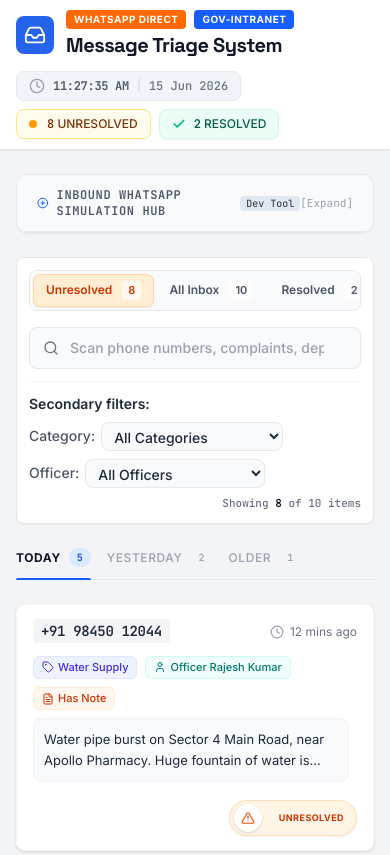
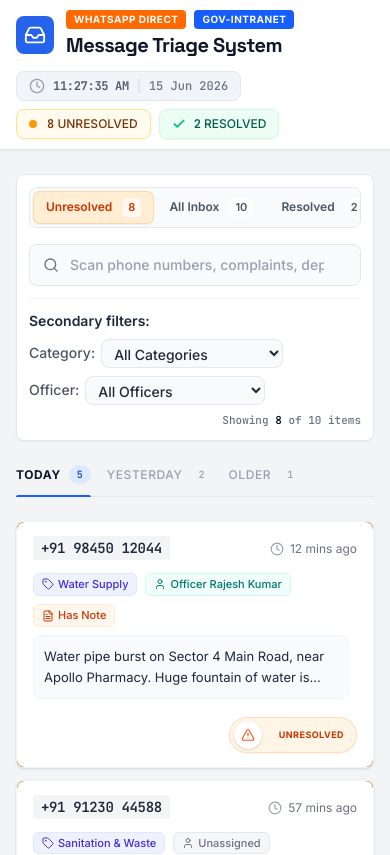
Before and after one commit to Kamiz660/message-triage-system, a Next.js app: page / in a window 390 px wide. Shown: the top 855 px of the page. Built offline with nearby package versions, Linux system fonts and the light colour scheme.

Commit message:
Mobile UX: swipe-to-resolve, hide simulator, fix toast position, hide scrollbar

```diff
--- a/src/app/page.tsx
+++ b/src/app/page.tsx
@@ -535,16 +535,16 @@
         <AnimatePresence>
           {showSuccessToast && (
             <motion.div
-              initial={{ opacity: 0, y: -15 }}
+              initial={{ opacity: 0, y: -20 }}
               animate={{ opacity: 1, y: 0 }}
-              exit={{ opacity: 0, y: -15 }}
-              className="fixed bottom-6 right-6 z-50 bg-gray-900 text-white text-xs py-3 px-4 rounded-lg shadow-xl flex items-center gap-3 border border-gray-800"
+              exit={{ opacity: 0, y: -20 }}
+              className="fixed top-4 left-1/2 -translate-x-1/2 md:top-auto md:bottom-6 md:left-auto md:right-6 md:translate-x-0 z-50 bg-gray-900 text-white text-xs py-3 px-4 rounded-lg shadow-xl flex items-center gap-3 border border-gray-800 max-w-[90vw]"
             >
-              <div className="w-2 h-2 rounded-full bg-emerald-400" />
-              <span>{showSuccessToast}</span>
+              <div className="w-2 h-2 rounded-full bg-emerald-400 shrink-0" />
+              <span className="truncate">{showSuccessToast}</span>
               <button
                 onClick={() => setShowSuccessToast(null)}
-                className="text-gray-400 hover:text-white ml-2 cursor-pointer"
+                className="text-gray-400 hover:text-white ml-2 cursor-pointer shrink-0"
               >
                 <X className="w-3.5 h-3.5" />
               </button>
@@ -552,8 +552,8 @@
           )}
         </AnimatePresence>
 
-        {/* 2. EMERGENCY INBOUND SIMULATOR BOARD (ELEGANT DRAWER MOCKUP) */}
-        <div className="mb-6 bg-white border border-gray-200 rounded-xl overflow-hidden shadow-xs select-text">
+        {/* 2. EMERGENCY INBOUND SIMULATOR BOARD — hidden on mobile to save space */}
+        <div className="hidden md:block mb-6 bg-white border border-gray-200 rounded-xl overflow-hidden shadow-xs select-text">
           <div
             onClick={() => setShowSimulator(!showSimulator)}
             className="flex items-center justify-between px-5 py-3 cursor-pointer bg-slate-50 hover:bg-slate-100 border-b border-slate-200 select-none"
@@ -635,7 +635,7 @@
           <div className="flex flex-col lg:flex-row lg:items-center justify-between gap-4">
 
             {/* LARGE PILL FILTERS (ALL, UNRESOLVED, RESOLVED) */}
-            <div className="flex items-center gap-1 sm:gap-1.5 bg-gray-50 p-1 sm:p-1.5 rounded-lg border border-gray-200 self-start overflow-x-auto w-full sm:w-auto scrollbar-hide shrink-0">
+            <div className="flex items-center gap-1 sm:gap-1.5 bg-gray-50 p-1 sm:p-1.5 rounded-lg border border-gray-200 self-start w-full sm:w-auto overflow-x-auto scrollbar-hide">
               <button
                 type="button"
                 aria-label="Show unresolved items"
--- a/src/components/TriageRow.tsx
+++ b/src/components/TriageRow.tsx
@@ -217,6 +217,59 @@
   const [isSavingNotes, setIsSavingNotes] = React.useState(false);
   const [popoverState, setPopoverState] = React.useState<'category' | 'officer' | null>(null);
 
+  // Swipe gesture state (mobile only)
+  const [swipeX, setSwipeX] = React.useState(0);
+  const [isSwiping, setIsSwiping] = React.useState(false);
+  const touchStartRef = useRef<{ x: number; y: number; time: number } | null>(null);
+  const swipeThreshold = 80; // px needed to trigger action
+
+  const handleTouchStart = (e: React.TouchEvent) => {
+    if (isExpanded) return; // don't allow swipe on expanded cards
+    const touch = e.touches[0];
+    touchStartRef.current = { x: touch.clientX, y: touch.clientY, time: Date.now() };
+    setIsSwiping(false);
+  };
+
+  const handleTouchMove = (e: React.TouchEvent) => {
+    if (!touchStartRef.current || isExpanded) return;
+    const touch = e.touches[0];
+    const deltaX = touch.clientX - touchStartRef.current.x;
+    const deltaY = touch.clientY - touchStartRef.current.y;
+
+    // If vertical scroll is dominant, abort swipe
+    if (!isSwiping && Math.abs(deltaY) > Math.abs(deltaX) && Math.abs(deltaY) > 10) {
+      touchStartRef.current = null;
+      return;
+    }
+
+    // Once horizontal movement exceeds 10px, lock into swipe mode
+    if (Math.abs(deltaX) > 10) {
+      setIsSwiping(true);
+    }
+
+    if (isSwiping) {
+      // Clamp swipe range to ±120px
+      setSwipeX(Math.max(-120, Math.min(120, deltaX)));
+    }
+  };
+
+  const handleTouchEnd = () => {
+    if (!touchStartRef.current) return;
+
+    if (Math.abs(swipeX) >= swipeThreshold) {
+      // Swipe right = resolve, swipe left = unresolve
+      const targetStatus = swipeX > 0 ? 'resolved' : 'unresolved';
+      if (complaint.status !== targetStatus) {
+        onToggleStatus(complaint.id);
+      }
+    }
+
+    // Reset
+    setSwipeX(0);
+    setIsSwiping(false);
+    touchStartRef.current = null;
+  };
+
   // Sync internal notes state when complaint notes change
   useEffect(() => {
     setLocalNotes(complaint.notes || '');
@@ -272,12 +325,42 @@
       id={`row-${complaint.id}`}
       tabIndex={0}
       onKeyDown={handleKeyDown}
-      className={`group relative flex flex-col rounded-lg border transition-all duration-200 outline-none select-none shadow-sm
+      className={`group relative flex flex-col rounded-lg border transition-all duration-200 outline-none select-none shadow-sm overflow-hidden
         ${isFocused ? 'ring-2 ring-blue-600 border-gray-200' : 'border-gray-100 hover:border-gray-200'}
         ${isExpanded ? 'bg-white border-gray-200 ring-1 ring-gray-100 shadow-md' : 'bg-white hover:bg-slate-50/70'}
         ${!isExpanded && !isUnresolved ? 'opacity-70 saturate-50' : 'opacity-100'}
       `}
     >
+      {/* Swipe reveal layers — visible behind card when swiping */}
+      {!isExpanded && (
+        <>
+          {/* Right swipe = Resolve (green) */}
+          <div className="absolute inset-0 flex items-center justify-start pl-5 bg-emerald-500 text-white md:hidden pointer-events-none">
+            <div className="flex items-center gap-2">
+              <CheckCircle2 className="w-5 h-5" />
+              <span className="text-sm font-bold uppercase tracking-wider">Resolve</span>
+            </div>
+          </div>
+          {/* Left swipe = Unresolve (orange) */}
+          <div className="absolute inset-0 flex items-center justify-end pr-5 bg-orange-500 text-white md:hidden pointer-events-none">
+            <div className="flex items-center gap-2">
+              <span className="text-sm font-bold uppercase tracking-wider">Unresolve</span>
+              <AlertTriangle className="w-5 h-5" />
+            </div>
+          </div>
+        </>
+      )}
+
+      {/* Swipeable card content wrapper */}
+      <motion.div
+        animate={{ x: swipeX }}
+        transition={isSwiping ? { duration: 0 } : { type: 'spring', stiffness: 500, damping: 30 }}
+        onTouchStart={handleTouchStart}
+        onTouchMove={handleTouchMove}
+        onTouchEnd={handleTouchEnd}
+        className="relative bg-white rounded-lg z-10"
+        style={{ touchAction: isSwiping ? 'none' : 'pan-y' }}
+      >
       {/* Keyboard hotkey quick badges on focused row */}
       {isFocused && !isExpanded && (
         <div className="absolute top-2 right-4 flex items-center gap-1.5 pointer-events-none text-[10px] font-mono text-gray-400 bg-gray-100 px-1.5 py-0.5 rounded border border-gray-200">
@@ -545,6 +628,7 @@
           </motion.div>
         )}
       </AnimatePresence>
+      </motion.div>
     </div>
   );
 };
--- a/src/index.css
+++ b/src/index.css
@@ -22,3 +22,12 @@
     outline-offset: 2px;
   }
 }
+
+/* Hide scrollbar but keep scroll functionality */
+.scrollbar-hide {
+  -ms-overflow-style: none;
+  scrollbar-width: none;
+}
+.scrollbar-hide::-webkit-scrollbar {
+  display: none;
+}
```
